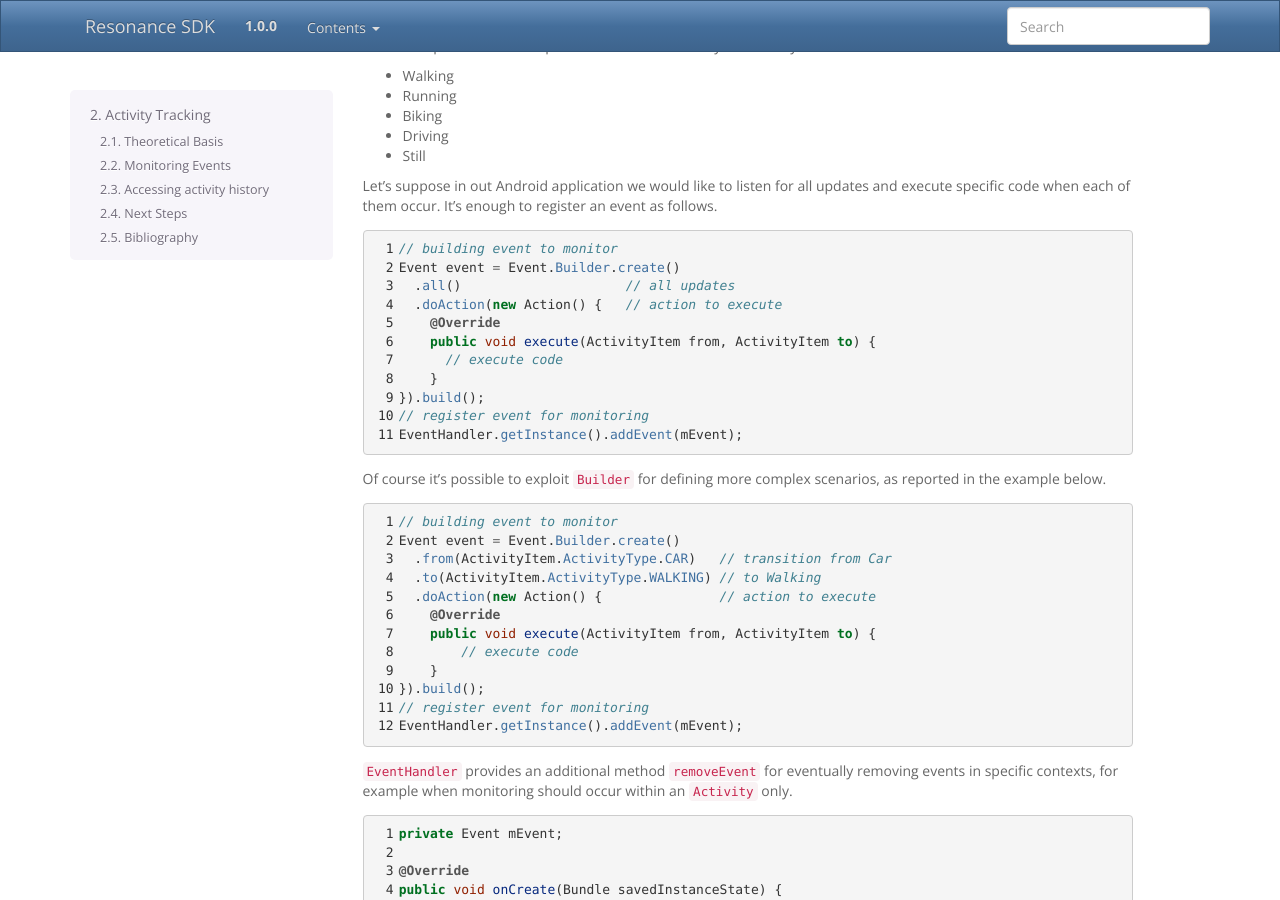
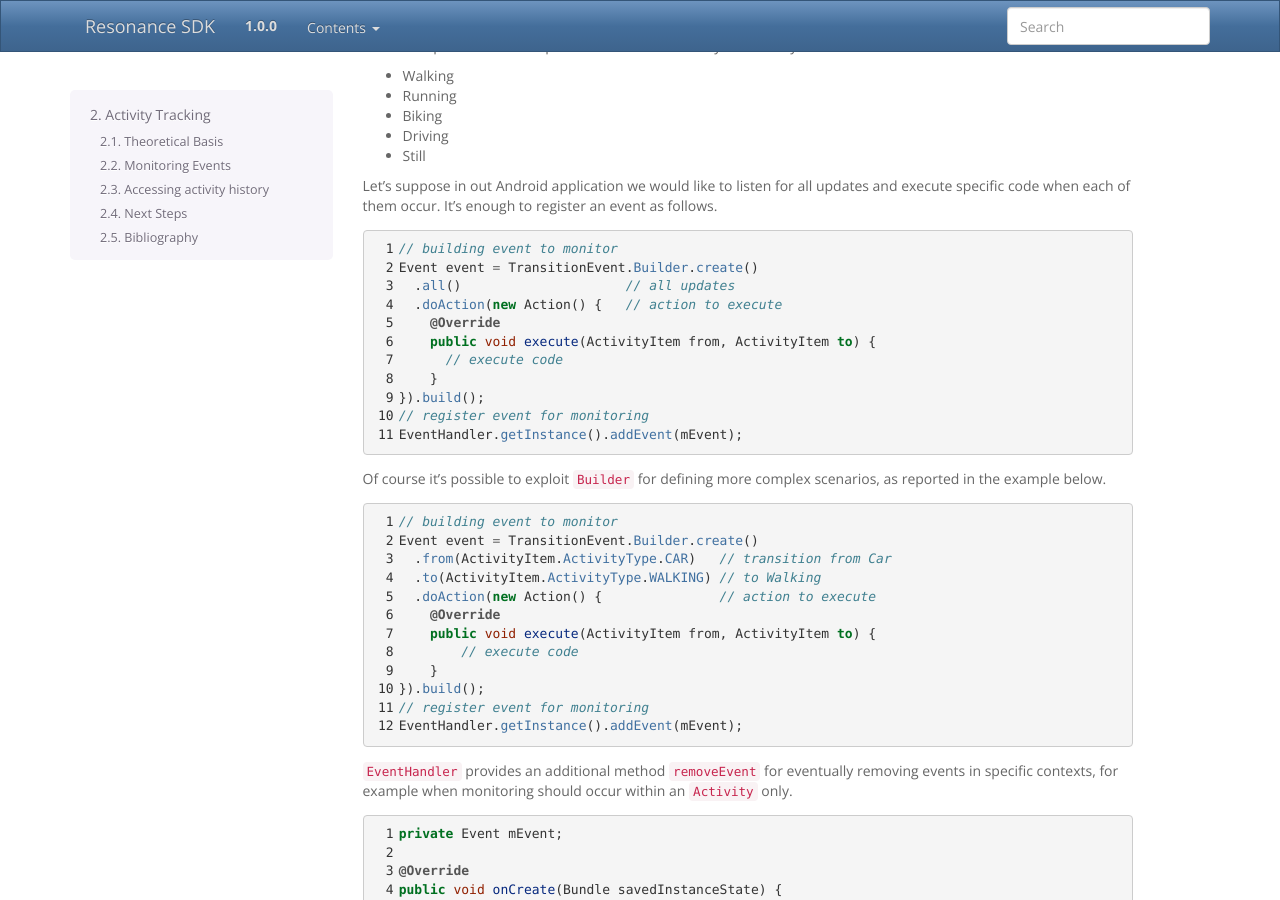
Before and after one commit to atooma/doc-resonance-sdk, a Sphinx documentation site: the page built from docs/source/activity.rst, in a window 1280 px wide and 900 px high, scrolled down 450 px. Built offline with Sphinx 7.4.7, drawn with Linux system fonts in a browser that asks for light colours.

Commit message:
Minor update on events specification

```diff
--- a/docs/source/activity.rst
+++ b/docs/source/activity.rst
@@ -34,7 +34,7 @@ Let's suppose in out Android application we would like to listen for all updates
   :linenos:
 
   // building event to monitor
-  Event event = Event.Builder.create()
+  Event event = TransitionEvent.Builder.create()
     .all()                     // all updates
     .doAction(new Action() {   // action to execute
       @Override
@@ -51,7 +51,7 @@ Of course it's possible to exploit ``Builder`` for defining more complex scenari
   :linenos:
 
   // building event to monitor
-  Event event = Event.Builder.create()
+  Event event = TransitionEvent.Builder.create()
     .from(ActivityItem.ActivityType.CAR)   // transition from Car
     .to(ActivityItem.ActivityType.WALKING) // to Walking
     .doAction(new Action() {               // action to execute
--- a/docs/source/example.rst
+++ b/docs/source/example.rst
@@ -69,7 +69,7 @@ It's enough to register following event within your *Application* class and impl
   :linenos:
 
   // building event to monitor
-  Event event = Event.Builder.create()
+  Event event = TransitionEvent.Builder.create()
     .from(ActivityItem.ActivityType.CAR)   // transition from Car
     .toAll()                               // to any activity
     .doAction(new Action() {               // action to execute
```
